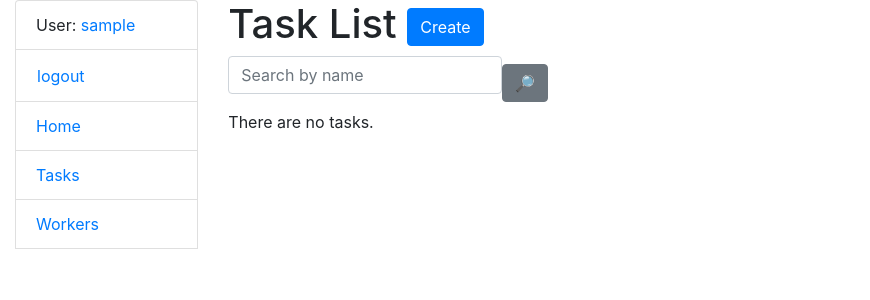
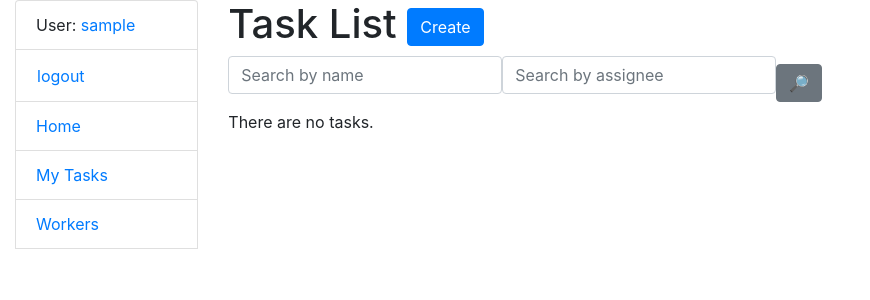
Before and after one commit to juliastetsko/task-master, a Django app: page /tasks/ in a window 1280 px wide. Shown: the top 300 px of the page, without its empty margins (0-870 px from the left). Run offline with Django 5.2, Linux system fonts and the light colour scheme; the visitor is signed in with stand-in values (Sample User, id 1); data that the repository does not hold is empty; some libraries are stand-ins or nearby versions.

Commit message:
add filter by assignee

```diff
--- a/taskmanager/forms.py
+++ b/taskmanager/forms.py
@@ -1,7 +1,7 @@
 from django import forms
 
 
-class TaskNameSearchForm(forms.Form):
+class TaskSearchForm(forms.Form):
     name = forms.CharField(
         max_length=255,
         required=False,
@@ -12,3 +12,13 @@ class TaskNameSearchForm(forms.Form):
             }
         )
     )
+    assignee = forms.CharField(
+        max_length=255,
+        required=False,
+        label="",
+        widget=forms.TextInput(
+            attrs={
+                "placeholder": "Search by assignee"
+            }
+        )
+    )
--- a/taskmanager/views.py
+++ b/taskmanager/views.py
@@ -4,7 +4,7 @@ from django.shortcuts import render
 from django.urls import reverse_lazy
 from django.views import generic
 
-from taskmanager.forms import TaskNameSearchForm
+from taskmanager.forms import TaskSearchForm
 from taskmanager.models import Task, Worker
 
 
@@ -26,17 +26,20 @@ class TaskListView(LoginRequiredMixin, generic.ListView):
         context = super(TaskListView, self).get_context_data(**kwargs)
 
         name = self.request.GET.get("name", "")
+        assignee = self.request.GET.get("assignee", "")
 
-        context["search_form"] = TaskNameSearchForm(
-            initial={"name": name}
+        context["search_form"] = TaskSearchForm(
+            initial={"name": name, "assignee": assignee}
         )
         return context
 
     def get_queryset(self):
         queryset = Task.objects.all()
-        form = TaskNameSearchForm(self.request.GET)
+        form = TaskSearchForm(self.request.GET)
         if form.is_valid():
-            return queryset.filter(name__icontains=form.cleaned_data["name"])
+            queryset = queryset.filter(name__icontains=form.cleaned_data["name"])
+            if form.cleaned_data["assignee"]:
+                queryset = queryset.filter(assignees__username__iexact=form.cleaned_data["assignee"])
         return queryset
 
 
--- a/templates/includes/sidebar.html
+++ b/templates/includes/sidebar.html
@@ -8,7 +8,9 @@
       </form>
     </li>
     <li class="list-group-item"><a href="{% url 'taskmanager:index' %}">Home</a></li>
-    <li class="list-group-item"><a href="{% url 'taskmanager:task-list' %}"> Tasks</a></li>
+    <li class="list-group-item"><a href="{% url 'taskmanager:task-list' %}?assignee={{ user.username }}">
+      My Tasks</a>
+    </li>
     <li class="list-group-item"><a href="{% url 'taskmanager:worker-list' %}">Workers</a></li>
   {% else %}
     <li class="list-group-item"><a href="{% url 'login' %}?next={{ request.path }}">Login</a></li>
--- a/templates/taskmanager/task_list.html
+++ b/templates/taskmanager/task_list.html
@@ -20,7 +20,7 @@
         <th>Priority</th>
         <th>Task type</th>
         <th>Deadline</th>
-        <th>Update</th>
+        <th>Assignees</th>
         <th>Delete</th>
       </tr>
 
@@ -42,9 +42,10 @@
             {{ task.deadline }}
           </td>
           <td>
-            <a href="{% url 'taskmanager:task-update' pk=task.id %}">
-              Update
-            </a>
+            {{ task.assignees.count }}
+            {% if task.assignees.count == 1 %}
+              ({{ task.assignees.first.username }})
+            {% endif %}
           </td>
           <td>
             <a style="color: red" href="{% url 'taskmanager:task-delete' pk=task.id %}">
--- a/templates/taskmanager/worker_list.html
+++ b/templates/taskmanager/worker_list.html
@@ -12,6 +12,7 @@
         <th>Username</th>
         <th>Full name</th>
         <th>Position</th>
+        <th>Tasks</th>
       </tr>
       {% for worker in worker_list %}
         <tr>
@@ -19,6 +20,11 @@
           <td>{{ worker.username }} {% if user == worker %} (Me){% endif %}</td>
           <td>{{ worker.first_name }} {{ worker.last_name }}</td>
           <td>{{ worker.position }}</td>
+          <td>
+            <a href="{% url 'taskmanager:task-list' %}?assignee={{ worker.username }}">
+              {{ worker.tasks.count }}
+            </a>
+          </td>
         </tr>
       {% endfor %}
 
```
Lines whose indentation alone changed are shown as unchanged.
